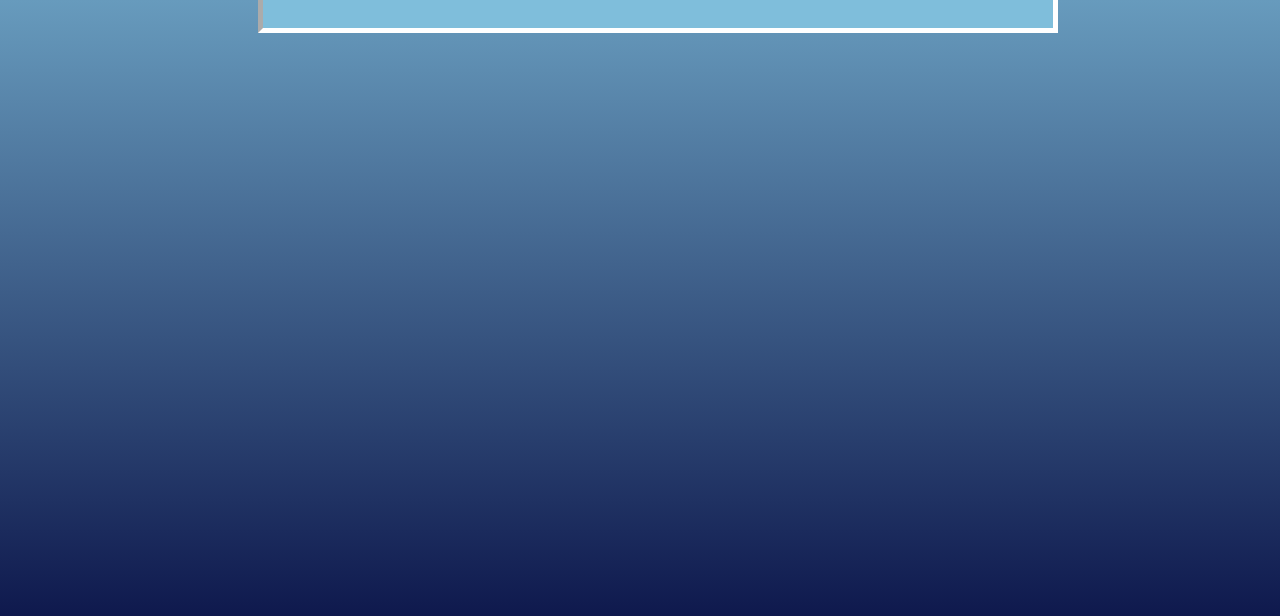
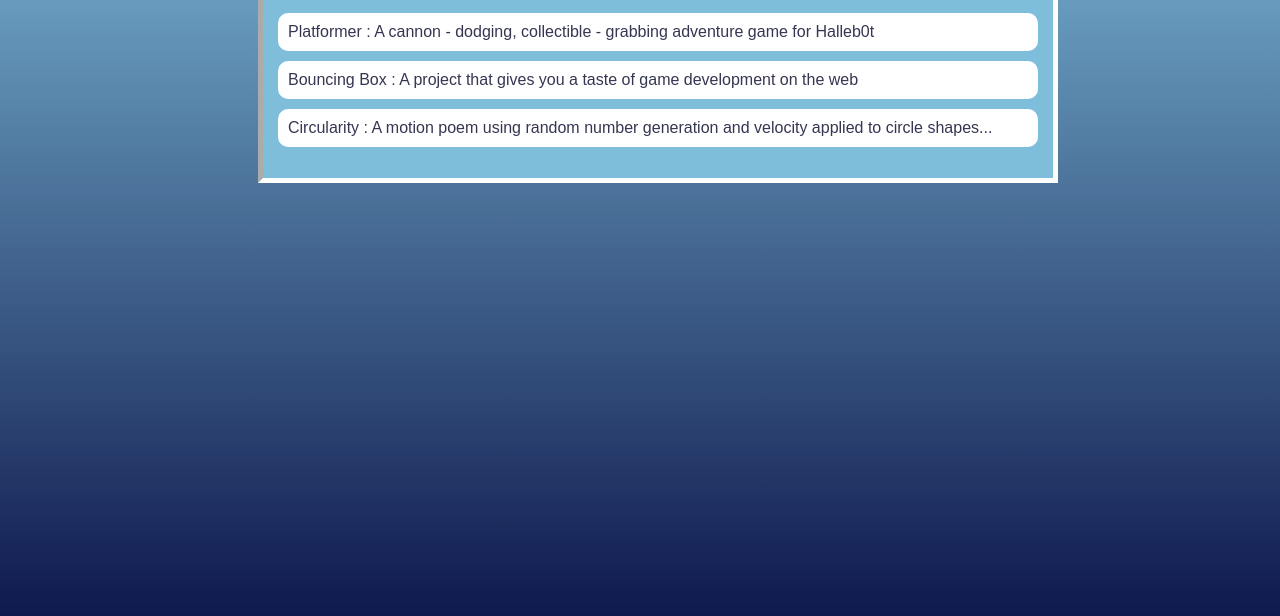
Before and after one commit to molsen2/molsen2.github.io, a plain HTML site: page portfolio.html in a window 1280 px wide. Shown: the part 166-782 px from the top of the page. Drawn offline with nearby package versions, Linux system fonts and the light colour scheme; no server answers.

Commit message:
Platformer

```diff
--- a/portfolio.html
+++ b/portfolio.html
@@ -76,6 +76,7 @@
                 padding: 10px;
                 border-radius: 10px;
                 margin-bottom: 10px;
+
             }
 
             #portfolio li:hover {
@@ -84,7 +85,7 @@
 
             #portfolio a {
                 text-decoration: none;
-                color: white;
+                color: rgb(53, 54, 82);
             }
             h1{
                 font-family: Brush Script MT;
@@ -109,6 +110,11 @@
             <div class="content">
                 <h1>Portfolio</h1>
                 <ul id="portfolio">
+                    <li><a href="projects/platformer/">Platformer : A cannon - dodging, collectible - grabbing adventure game for Halleb0t</a></li>
+                    <li><a href="projects/bouncing-box/">Bouncing Box : A project that gives you a taste of game development on the web </a></li>
+                    <li><a href="projects/circularity/">Circularity : A motion poem using random number generation and velocity applied to circle shapes...</a></li>
+                </ul>
+                <ul id="portfolio">
                 </ul>
             </div>
         </main>
```
